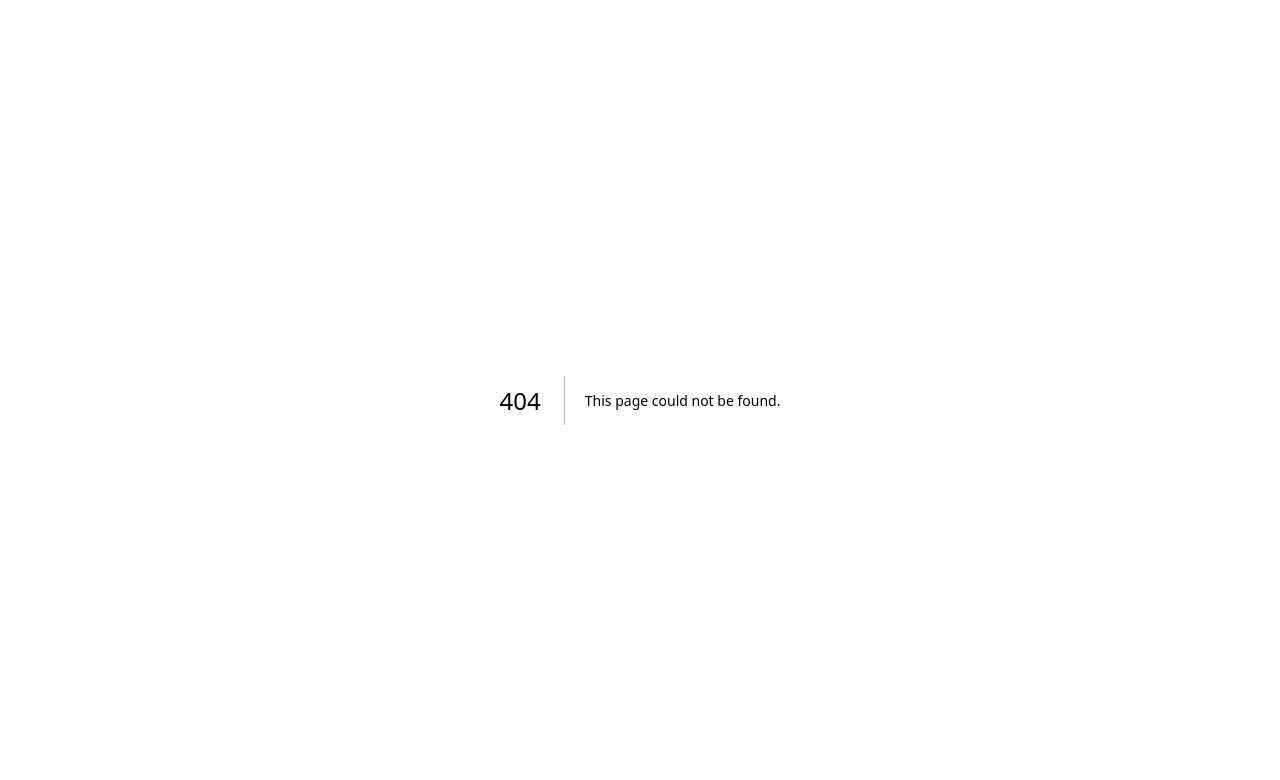
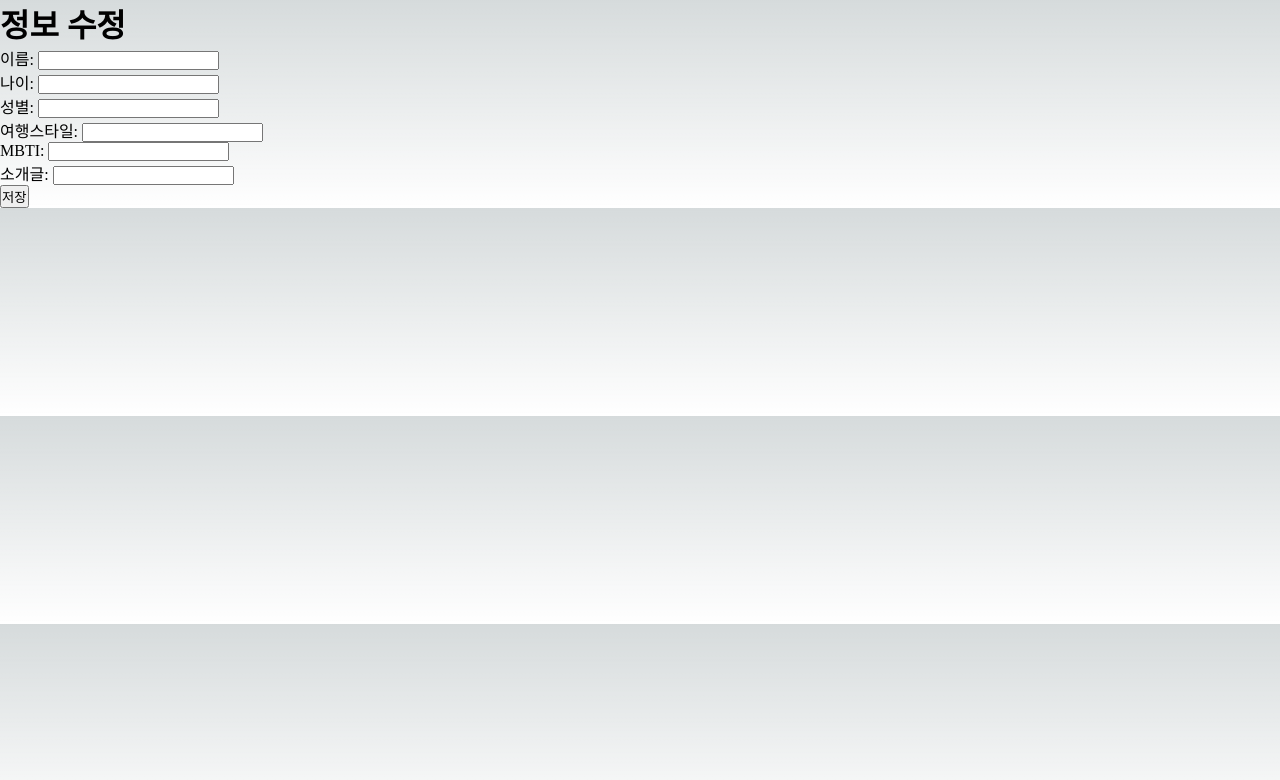
Before and after one commit to leave-assistant/TourMate, a Next.js app: page /MyPage/MemberEdit in a window 1280 px wide. Before the commit this address had no page. Shown: the top 780 px of the page. Built offline with nearby package versions, Linux system fonts and the light colour scheme.

Commit message:
정보 수정 기능....

```diff
--- /dev/null
+++ b/src/pages/MyPage/MemberEdit.tsx
@@ -0,0 +1,100 @@
+import React, { useState } from 'react';
+
+interface MemberInfo {
+  name: string;
+  age: string;
+  gender: string;
+  tourstyle: string;
+  mbti: string;
+  info: string;
+}
+
+const MemberEdit: React.FC = () => {
+  const [memberInfo, setMemberInfo] = useState<MemberInfo>({
+    name: '',
+    age: '',
+    gender: '',
+    tourstyle: '',
+    mbti: '',
+    info: '',
+  });
+
+  const handleInputChange = (
+    e: React.ChangeEvent<HTMLInputElement>
+  ): void => {
+    const { name, value } = e.target;
+    setMemberInfo({
+      ...memberInfo,
+      [name]: value,
+    });
+  };
+
+  const handleSave = () => {
+    console.log('수정된 정보:', memberInfo);
+  };
+
+  return (
+    <div>
+      <h1>정보 수정</h1>
+      <form>
+      <div>
+          <label>이름: </label>
+          <input
+            type="text"
+            name="name"
+            value={memberInfo.name}
+            onChange={handleInputChange}
+          />
+        </div>
+        <div>
+          <label>나이: </label>
+          <input
+            type="number"
+            name="age"
+            value={memberInfo.age}
+            onChange={handleInputChange}
+          />
+        </div>
+        <div>
+          <label>성별: </label>
+          <input
+            type="text"
+            name="gender"
+            value={memberInfo.gender}
+            onChange={handleInputChange}
+          />
+        </div>
+        <div>
+          <label>여행스타일: </label>
+          <input
+            type="text"
+            name="tourstyle"
+            value={memberInfo.tourstyle}
+            onChange={handleInputChange}
+          />
+        </div>
+        <div>
+          <label>MBTI: </label>
+          <input
+            type="text"
+            name="mbti"
+            value={memberInfo.mbti}
+            onChange={handleInputChange}
+          />
+        </div>
+        <div>
+          <label>소개글: </label>
+          <input
+            type="text"
+            name="info"
+            value={memberInfo.info}
+            onChange={handleInputChange}
+          />
+        </div>
+      </form>
+      <button onClick={handleSave}>저장</button>
+    </div>
+  );
+};
+
+export default MemberEdit;
```
Also changed, not shown: src/pages/MyPage/Edit.tsx (added, +30 -0 lines), src/pages/MyPage/MyPage.tsx (+2 -8 lines).
